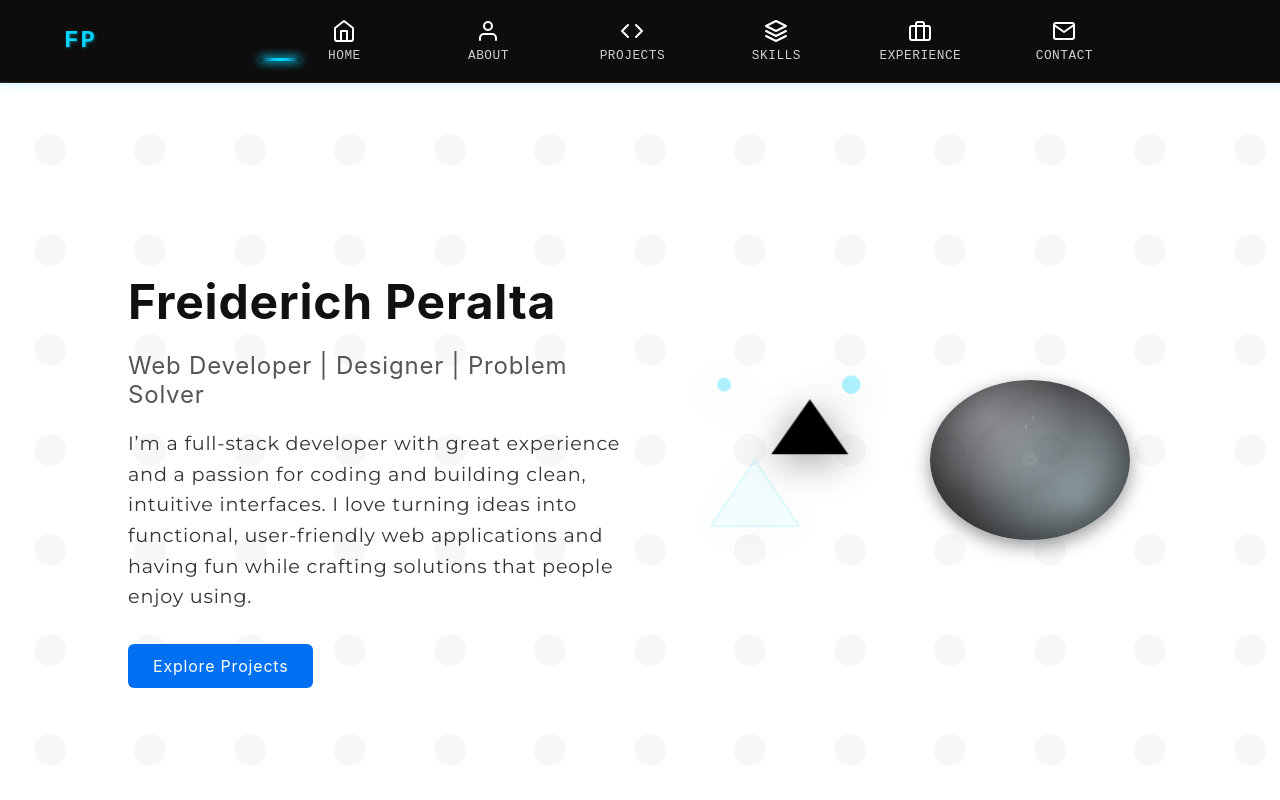
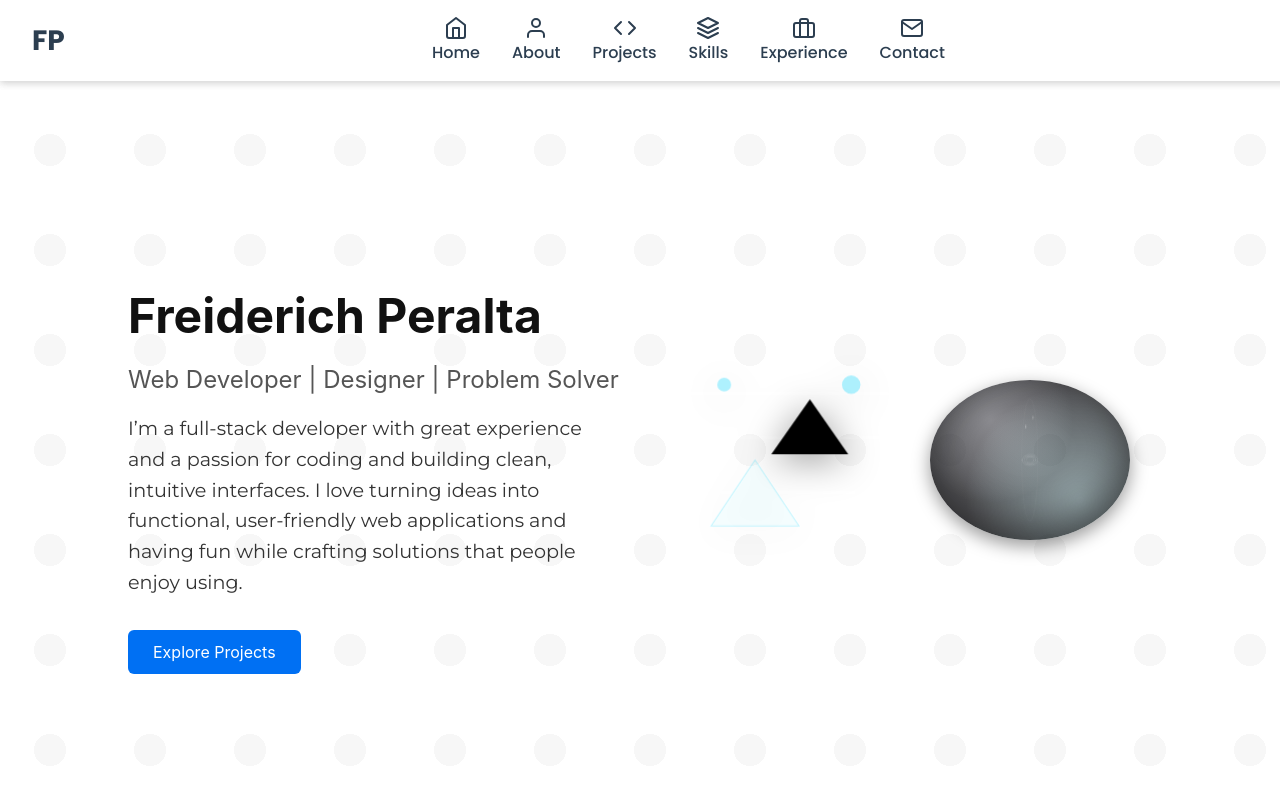
Before and after one commit to Freiderich/Portfolio, a React (Vite) app: page / in a window 1280 px wide. Shown: the top 800 px of the page. Built offline with nearby package versions, Linux system fonts and the light colour scheme.

Commit message:
Fixed index and app

```diff
--- a/src/components/App.jsx
+++ b/src/components/App.jsx
@@ -1,11 +1,12 @@
-import User from "./User.jsx";
+import Sections from "./Sections";
+import Navbar from "./Navbar";
 import "../styles/index.css";
-import Projects from "./Projects.jsx";
 
 function App() {
   return (
     <div className="app-container">
-      <User username="Freiderich" />
+      <Navbar />
+      <Sections />
     </div>
   );
 }
--- a/src/components/Sections.jsx
+++ b/src/components/Sections.jsx
@@ -1,3 +1,4 @@
+import Navbar from "./Navbar";
 import React from "react";
 import Home from "./Home";
 import About from "./About";
@@ -9,6 +10,8 @@ import "../styles/Sections.css";
 function Sections() {
   return (
     <main>
+      <Navbar />
+
       <Home />
 
       <About />
--- a/src/styles/Navbar.css
+++ b/src/styles/Navbar.css
@@ -1,205 +1,110 @@
-/* =========================
-   Header / Navbar
-========================= */
-:root {
-  --primary: #00d4ff;
-  --navbar-bg: rgba(0, 0, 0, 0.3);
-}
-
+/* Header */
 .header {
+  width: 100%;
   position: fixed;
   top: 0;
   left: 0;
-  width: 100%;
-  background: var(--navbar-bg);
-  backdrop-filter: blur(10px);
-  -webkit-backdrop-filter: blur(10px);
-  border-bottom: 1px solid rgba(255, 255, 255, 0.1);
-  padding: 0.8rem 2rem;
+  z-index: 9999; /* make sure it’s on top of everything */
+  background: #ffffff; /* change to any color you want */
   display: flex;
+  justify-content: space-between;
   align-items: center;
-  justify-content: space-between;
-  z-index: 1000;
-  transition: all 0.3s ease;
+  padding: 1rem 2rem;
+  box-shadow: 0 2px 8px rgba(0,0,0,0.1);
 }
 
-/* Glassmorphism effect on scroll */
-.header.scrolled {
-  background: rgba(0, 0, 0, 0.7);
-  box-shadow: 0 4px 30px rgba(0, 0, 0, 0.1);
-}
+
 
 /* Logo */
 .header__logo {
-  margin-left: 2rem;
+  font-size: 1.75rem;
+  font-weight: 700;
+  color: #2c3e50;
+  cursor: pointer;
+}
+
+/* Navbar Menu */
+.navbar__menu {
+  display: flex;
+  gap: 2.5rem;
+  list-style: none;
+  margin: 0;
+  padding: 0;
   position: relative;
 }
 
-.header__logo strong {
-  font-size: 1.8rem;
-  font-weight: 700;
-  color: #ffffff;
-  text-shadow: 0 0 10px rgba(0, 212, 255, 0.5);
-  letter-spacing: 2px;
-  transition: all 0.3s ease;
-}
-
-.header__logo strong:hover {
-  text-shadow: 0 0 20px rgba(0, 212, 255, 0.8);
-  transform: scale(1.05);
-}
-
-/* =========================
-   Navbar Menu
-========================= */
-.navbar {
-  display: flex;
-  align-items: center;
-  flex: 1;
-  justify-content: center;
-}
-
-.navbar__menu {
-  display: flex;
-  list-style: none;
-  padding: 0;
-  margin: 0;
-  gap: 1.5rem;
-  position: relative;
-}
-
+/* Menu items */
 .navbar__item {
   position: relative;
 }
 
 .navbar__link {
   display: flex;
-  flex-direction: column;
   align-items: center;
-  justify-content: center;
-  height: 3.5rem;
-  width: 5rem;
-  color: #fff;
+  gap: 0.5rem;
   text-decoration: none;
-  text-transform: uppercase;
-  transition: all 0.3s ease;
+  color: #2c3e50;
+  font-weight: 500;
+  font-size: 1rem;
   position: relative;
-  z-index: 2;
+  transition: color 0.3s ease;
 }
 
-.navbar__link span {
-  font-size: 0.75rem;
-  font-weight: 500;
-  margin-top: 0.3rem;
-  opacity: 0.8;
-  transition: all 0.3s ease;
-  letter-spacing: 0.5px;
+.navbar__link i {
+  stroke-width: 1.5;
+  color: #2c3e50;
+  transition: color 0.3s ease;
 }
 
-.navbar__icon {
-  width: 20px;
-  height: 20px;
-  stroke-width: 2;
-  transition: all 0.3s ease;
+/* Hover effect: subtle underline */
+.navbar__link::after {
+  content: "";
+  position: absolute;
+  left: 0;
+  bottom: -4px;
+  width: 0;
+  height: 2px;
+  background: #3498db;
+  border-radius: 2px;
+  transition: width 0.3s ease;
 }
 
-/* Hover effects */
-.navbar__link:hover {
-  color: var(--primary);
+.navbar__link:hover::after {
+  width: 100%;
 }
 
-.navbar__link:hover span {
-  opacity: 1;
-  transform: translateY(-2px);
+.navbar__link:hover {
+  color: #3498db;
 }
 
-.navbar__link:hover .navbar__icon {
-  transform: translateY(-3px) scale(1.1);
-  filter: drop-shadow(0 0 8px var(--primary));
+.navbar__link:hover i {
+  color: #3498db;
 }
 
-/* =========================
-   Speedline Effect
-========================= */
-.speedline {
-  position: absolute;
-  bottom: 8px;
-  left: 1;
-  width: 40px;
-  height: 3px;
-  background: linear-gradient(90deg,
-    transparent 0%,
-    var(--primary) 50%,
-    transparent 100%
-  );
-  border-radius: 2px;
-  transition: left 0.4s cubic-bezier(0.68, -0.55, 0.265, 1.55);
-  box-shadow: 0 0 10px var(--primary);
-  transform: translateX(-50%);
-}
-
-/* Alternative: Glow circle effect */
-.navbar__item::before {
-  content: '';
-  position: absolute;
-  top: 50%;
-  left: 50%;
-  transform: translate(-50%, -50%) scale(0);
-  width: 60px;
-  height: 60px;
-  background: radial-gradient(circle, rgba(0, 212, 255, 0.2) 0%, transparent 70%);
-  border-radius: 50%;
-  transition: transform 0.3s ease;
-  z-index: 1;
-}
-
-.navbar__item:hover::before {
-  transform: translate(-50%, -50%) scale(1);
-}
-
-/* =========================
-   Mobile Responsive
-========================= */
-@media (max-width: 768px) {
-  .header {
-    padding: 0.5rem 1rem;
-  }
-
-  .header__logo {
-    margin-left: 0;
-  }
-
-  .navbar__menu {
-    gap: 0.5rem;
-  }
-
-  .navbar__link {
-    width: 3.5rem;
-    height: 3rem;
-  }
-
-  .navbar__link span {
-    font-size: 0.65rem;
-  }
-
-  .navbar__icon {
-    width: 16px;
-    height: 16px;
-  }
-}
-
-/* =========================
-   Active Link State
-========================= */
+/* Active link style */
 .navbar__link.active {
-  color: var(--primary);
-}
-
-.navbar__link.active span {
-  opacity: 1;
+  color: #3498db;
   font-weight: 600;
 }
 
-.navbar__link.active .navbar__icon {
-  filter: drop-shadow(0 0 8px var(--primary));
+.navbar__link.active::after {
+  width: 100%;
 }
+
+/* Responsive */
+@media (max-width: 768px) {
+  .navbar__menu {
+    flex-direction: column;
+    position: absolute;
+    top: 100%;
+    right: 0;
+    background: #fff;
+    padding: 1rem;
+    box-shadow: 0 2px 8px rgba(0,0,0,0.15);
+    display: none;
+  }
+
+  .navbar__menu.show {
+    display: flex;
+  }
+}
--- a/src/styles/index.css
+++ b/src/styles/index.css
@@ -2,44 +2,49 @@
    Root & Base Styles
 ========================= */
 :root {
-  --primary: #00d4ff;
+  --primary: #3498db; /* main accent color */
+  --bg-light: #f8f9fa; /* page background */
+  --text-dark: #2c3e50; /* primary text color */
+  --text-muted: #555555; /* secondary text color */
 }
 
 html, body {
   height: 100%;
   margin: 0;
   padding: 0;
-  background-color: #212121;
-  color: #ffffff;
-  font-family: monospace, serif;
-  letter-spacing: 0.05em;
-  scroll-behavior: smooth; /* smooth scroll when clicking nav links */
+  background-color: var(--bg-light);
+  color: var(--text-dark);
+  font-family: 'Poppins', sans-serif;
+  scroll-behavior: smooth; /* smooth scroll for nav links */
 }
 
 /* =========================
-   Navbar / Header
+   Header / Navbar
 ========================= */
 .header {
   position: fixed;
   top: 0;
   left: 0;
   width: 100%;
-  background: rgba(0, 0, 0, 0.95);
-  padding: 0.8rem 2rem;
+  background-color: #ffffff; /* light formal navbar */
+  color: var(--text-dark);
+  padding: 1rem 2rem;
   display: flex;
   align-items: center;
   justify-content: space-between;
   z-index: 1000;
-  box-shadow: 0 2px 10px rgba(0, 212, 255, 0.2);
+  box-shadow: 0 2px 8px rgba(0,0,0,0.1);
 }
 
+/* Logo */
 .header__logo strong {
-  font-size: 1.5rem;
-  color: var(--primary);
-  font-family: monospace;
-  text-shadow: 1px 1px 3px rgba(0, 212, 255, 0.4);
+  font-size: 1.75rem;
+  color: var(--text-dark);
+  font-weight: 700;
+  cursor: pointer;
 }
 
+/* Navbar menu */
 .navbar {
   display: flex;
   align-items: center;
@@ -50,9 +55,9 @@ html, body {
 .navbar__menu {
   display: flex;
   list-style: none;
+  margin: 0;
   padding: 0;
-  margin: 0;
-  gap: 1rem;
+  gap: 2rem;
 }
 
 .navbar__item {
@@ -64,36 +69,62 @@ html, body {
   flex-direction: column;
   align-items: center;
   justify-content: center;
-  height: 3.5rem;
-  width: 8rem;
-  color: #fff;
   text-decoration: none;
-  text-transform: uppercase;
+  color: var(--text-dark);
+  font-weight: 500;
+  font-size: 1rem;
+  position: relative;
   transition: color 0.3s ease;
 }
 
-.navbar__link span {
-  font-size: 0.8rem;
-  opacity: 0.8;
-  transition: opacity 0.3s ease, transform 0.3s ease;
+.navbar__link i {
+  stroke: var(--text-dark);
+  stroke-width: 1.5;
+  transition: color 0.3s ease;
 }
 
-.navbar__link i {
-  width: 20px;
-  height: 20px;
-  stroke-width: 2;
-  transition: transform 0.3s ease;
-}
-
+/* Hover & active effects */
 .navbar__link:hover {
   color: var(--primary);
 }
 
-.navbar__link:hover span {
-  opacity: 1;
-  transform: translateY(-2px);
+.navbar__link:hover i {
+  stroke: var(--primary);
 }
 
-.navbar__link:hover i {
-  transform: translateY(-5px);
+.navbar__link::after {
+  content: "";
+  position: absolute;
+  left: 0;
+  bottom: -4px;
+  width: 0;
+  height: 2px;
+  background: var(--primary);
+  border-radius: 2px;
+  transition: width 0.3s ease;
 }
+
+.navbar__link:hover::after,
+.navbar__link.active::after {
+  width: 100%;
+}
+
+/* =========================
+   Responsive
+========================= */
+@media (max-width: 768px) {
+  .navbar__menu {
+    flex-direction: column;
+    position: absolute;
+    top: 100%;
+    right: 0;
+    background: #ffffff;
+    padding: 1rem;
+    box-shadow: 0 2px 8px rgba(0,0,0,0.15);
+    display: none;
+  }
+
+  .navbar__menu.show {
+    display: flex;
+  }
+}
```
